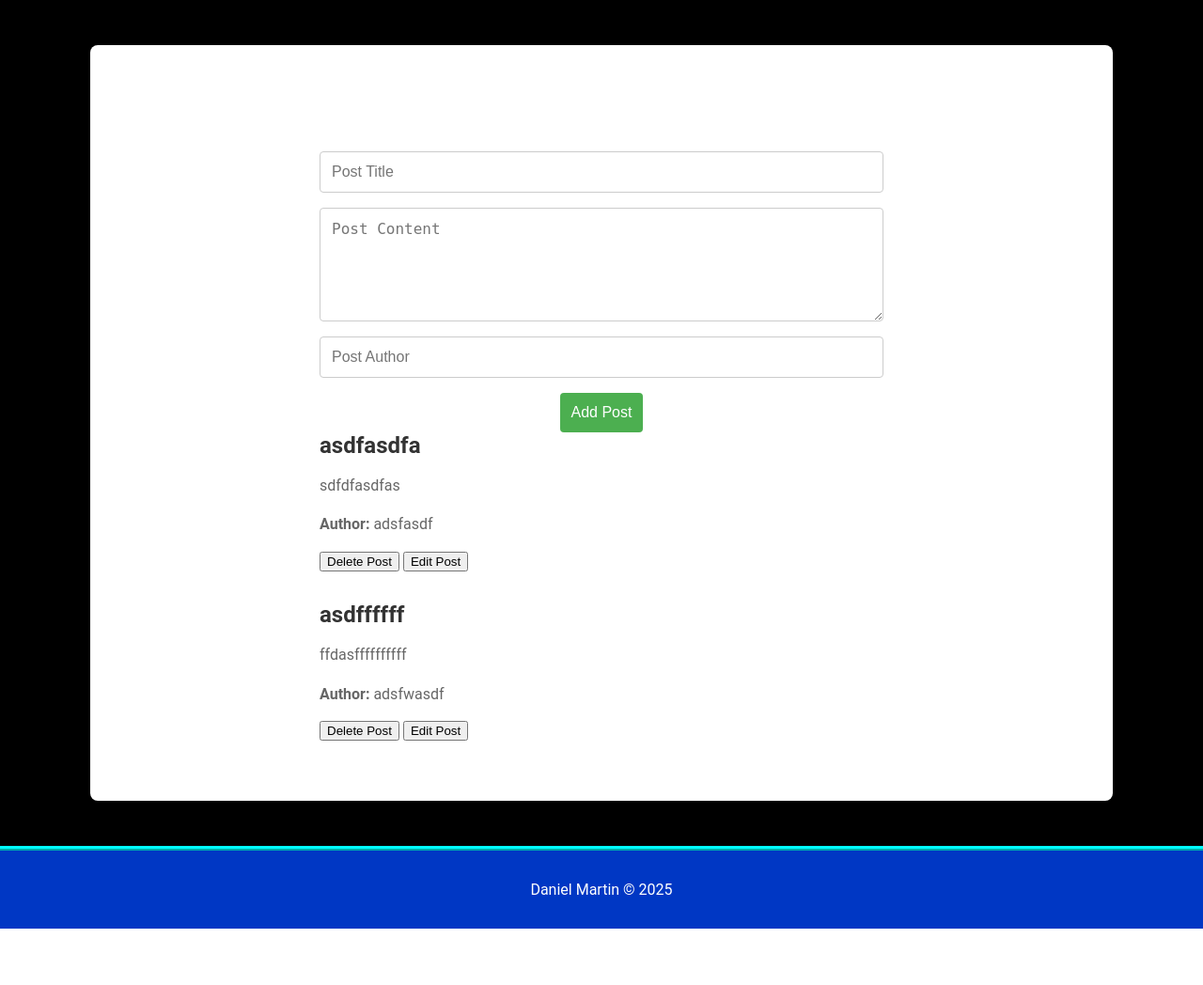
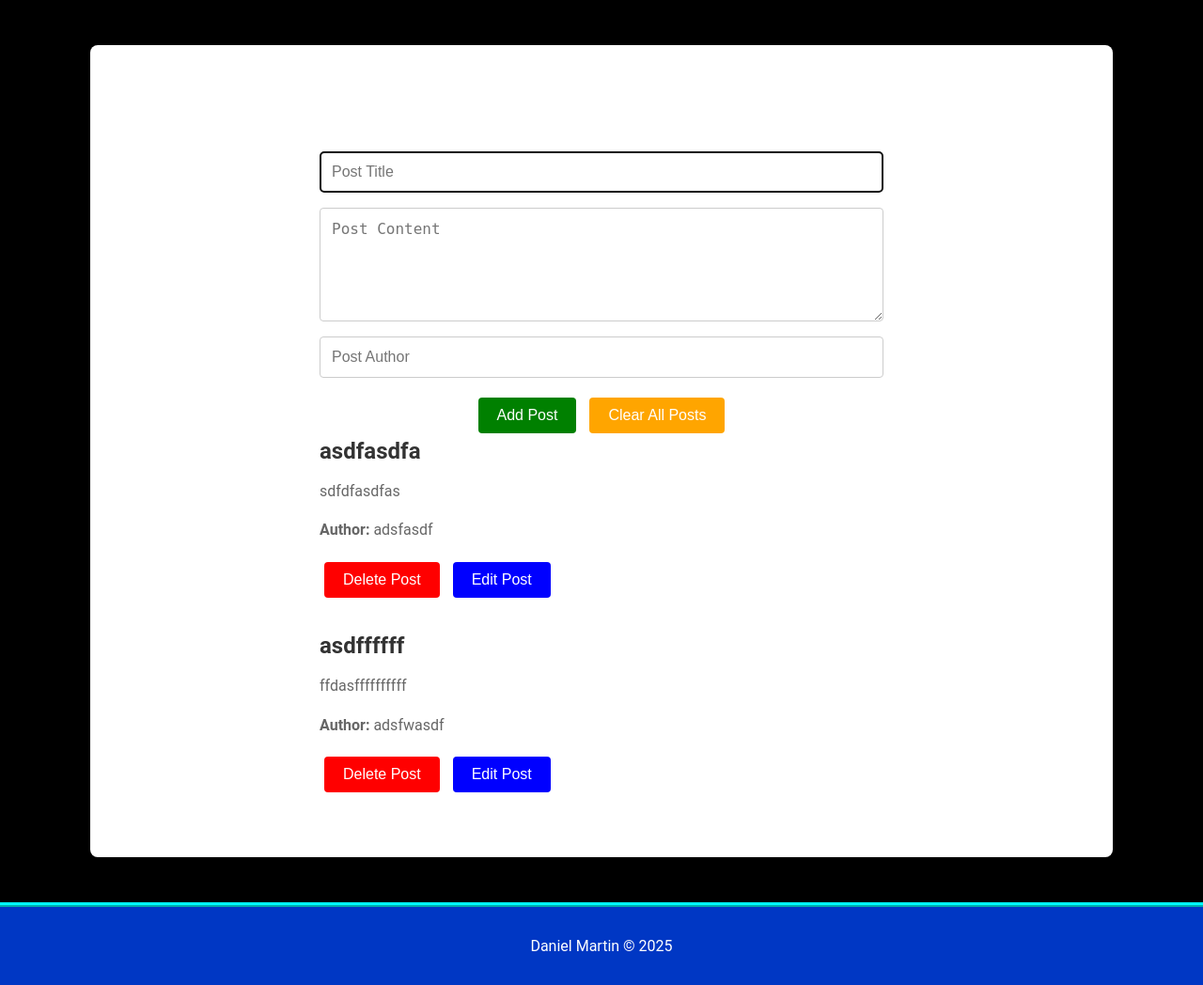
Before and after one commit to danielwmartin1/Blog, a Flask app: page / in a window 1280 px wide. Shown: the part 118-1166 px from the top of the page at 94% size. Before the commit the page ends 1106 px from the top, so only its background shows below. Run offline with Flask 3, Linux system fonts and the light colour scheme.

Commit message:
Add clear all posts functionality and enhance button styles in the post form

```diff
--- a/Templates/index.html
+++ b/Templates/index.html
@@ -15,10 +15,13 @@
 
 <div class="form-container">
     <form action="{{ url_for('add_post') }}" method="POST">
-        <input type="text" name="title" placeholder="Post Title" required minlength="5">
+        <input type="text" id="post-title" name="title" placeholder="Post Title" required minlength="5">
         <textarea name="content" placeholder="Post Content" required minlength="10" rows="5" style="resize: vertical;"></textarea>
         <input type="text" name="author" placeholder="Post Author" required minlength="2">
-        <center><button type="submit">Add Post</button></center>
+        <center>
+            <button type="submit" class="btn btn-add">Add Post</button>
+            <button type="button" class="btn btn-clear" onClick="clearPosts()">Clear All Posts</button>
+        </center>
     </form>
 </div>
 <div class="posts-container">
@@ -27,8 +30,8 @@
             <h2>{{ post.title }}</h2>
             <p>{{ post.content }}</p>
             <p><strong>Author:</strong> {{ post.author }}</p>
-            <button onClick="deletePost({{ post.id }})">Delete Post</button>
-            <button onClick="updatePost({{ post.id }})">Edit Post</button>
+            <button class="btn btn-delete" onClick="deletePost({{ post.id }})">Delete Post</button>
+            <button class="btn btn-edit" onClick="updatePost({{ post.id }})">Edit Post</button>
         </div>
     {% endfor %}
 </div>
@@ -104,5 +107,30 @@ function updatePost(postId) {
         alert('Failed to update post: ' + error.message);
     });
 }
+
+function clearPosts() {
+    if (confirm('Are you sure you want to delete all posts?')) {
+        fetch(`/clear-posts`, {
+            method: 'DELETE',
+            headers: {
+                'X-CSRFToken': getCookie('csrftoken')
+            }
+        }).then(response => {
+            if (response.ok) {
+                location.reload();
+            } else {
+                alert('Failed to delete all posts.');
+            }
+        });
+    }
+}
+
+document.addEventListener('DOMContentLoaded', function() {
+    document.getElementById('post-title').focus();
+});
+
+document.addEventListener('fetch', function() {
+    document.getElementById('post-title').focus();
+});
 </script>
 {% endblock %}
--- a/static/styles.css
+++ b/static/styles.css
@@ -92,6 +92,10 @@ form button:active {
     background-color: #00874c;
 }
 
+#post-title {
+    /* Add any specific styles for the post title input field if needed */
+}
+
 .post {
     margin-bottom: 2rem;
     text-align: justify;
@@ -155,6 +159,73 @@ form button:active {
     background-color: #cc0000;
 }
 
+.btn {
+    padding: 10px 20px;
+    margin: 5px;
+    border: none;
+    color: white;
+    cursor: pointer;
+    font-size: 16px;
+    border-radius: 4px;
+    transition: background-color 0.3s ease;
+}
+
+.btn-add {
+    background-color: green;
+}
+
+.btn-add:hover {
+    background-color: #45a049;
+}
+
+.btn-add:active {
+    background-color: #00874c;
+}
+
+.btn-clear {
+    background-color: orange;
+}
+
+.btn-clear:hover {
+    background-color: #ff9933;
+}
+
+.btn-clear:active {
+    background-color: #cc6600;
+}
+
+.btn-delete {
+    background-color: red;
+}
+
+.btn-delete:hover {
+    background-color: #ff1a1a;
+}
+
+.btn-delete:active {
+    background-color: #cc0000;
+}
+
+.btn-edit {
+    background-color: blue;
+}
+
+.btn-edit:hover {
+    background-color: #1a75ff;
+}
+
+.btn-edit:active {
+    background-color: #0047b3;
+}
+
+.btn:hover {
+    opacity: 0.8;
+}
+
+.btn:active {
+    opacity: 0.6;
+}
+
 @media (max-width: 768px) {
     .container {
         width: 95%;
```
Also changed, not shown: instance/blog.db.
